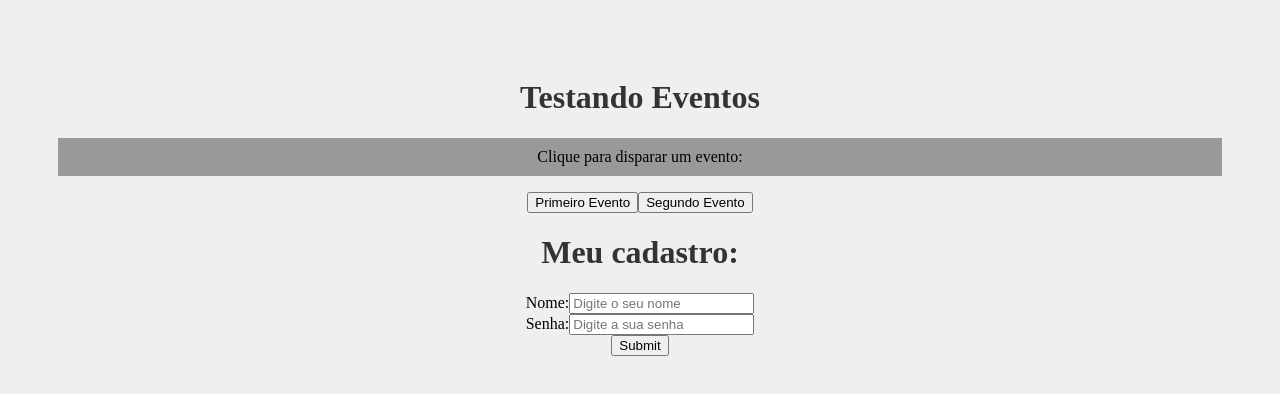
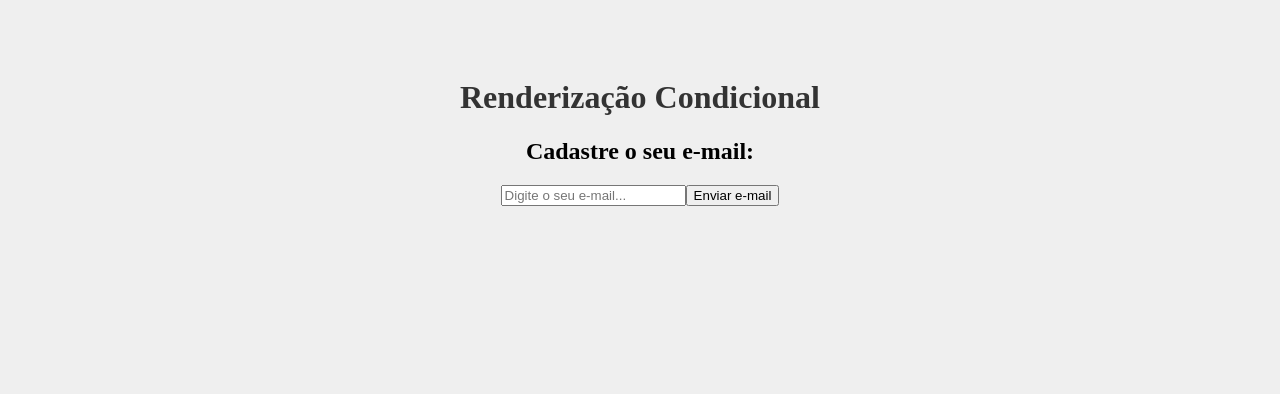
Before and after one commit to gabisegger/Curso-React, a React (Create React App) app in the folder meu-projeto/: page / in a window 1280 px wide. Shown: the top 394 px of the page. Built offline with nearby package versions, Linux system fonts and the light colour scheme.

Commit message:
chore: conditional rendering

```diff
--- a/meu-projeto/src/App.js
+++ b/meu-projeto/src/App.js
@@ -1,15 +1,12 @@
 import './App.css';
-import Form from './components/Form';
-import Evento from './components/Evento';
+import Condicional from './components/Condicional';
 
 function App() {
-  const nome = 'Maria'
 
   return (
     <div className="App">
-      <h1>Testando Eventos</h1>
-      <Evento/>
-      <Form/>
+      <h1>Renderização Condicional</h1>
+      <Condicional/>
     </div>
   );
 }
--- /dev/null
+++ b/meu-projeto/src/components/Condicional.js
@@ -0,0 +1,34 @@
+import {useState} from 'react'
+
+function Condicional(){
+    const [email, setEmail] = useState()
+    const [userEmail, setUserEmail] = useState()
+
+    function enviarEmail(e){
+        e.preventDefault();
+        setUserEmail(email);
+    }
+
+    function limparEmail(){
+        setUserEmail('');
+    }
+
+    return(
+        <div>
+            <h2>Cadastre o seu e-mail:</h2>
+            <form>
+                <input type="email" placeholder="Digite o seu e-mail..." onChange={(e) => setEmail(e.target.value)}/>
+                <button type="submit" onClick={enviarEmail}>Enviar e-mail</button>
+                {userEmail &&(
+                    <div>
+                        O e-mail do usuário é: {userEmail}
+                        <button onClick={limparEmail}>Limpar E-mail</button>
+                    </div>
+                )}
+            </form>
+        </div>
+    )
+
+}
+
+export default Condicional
```
